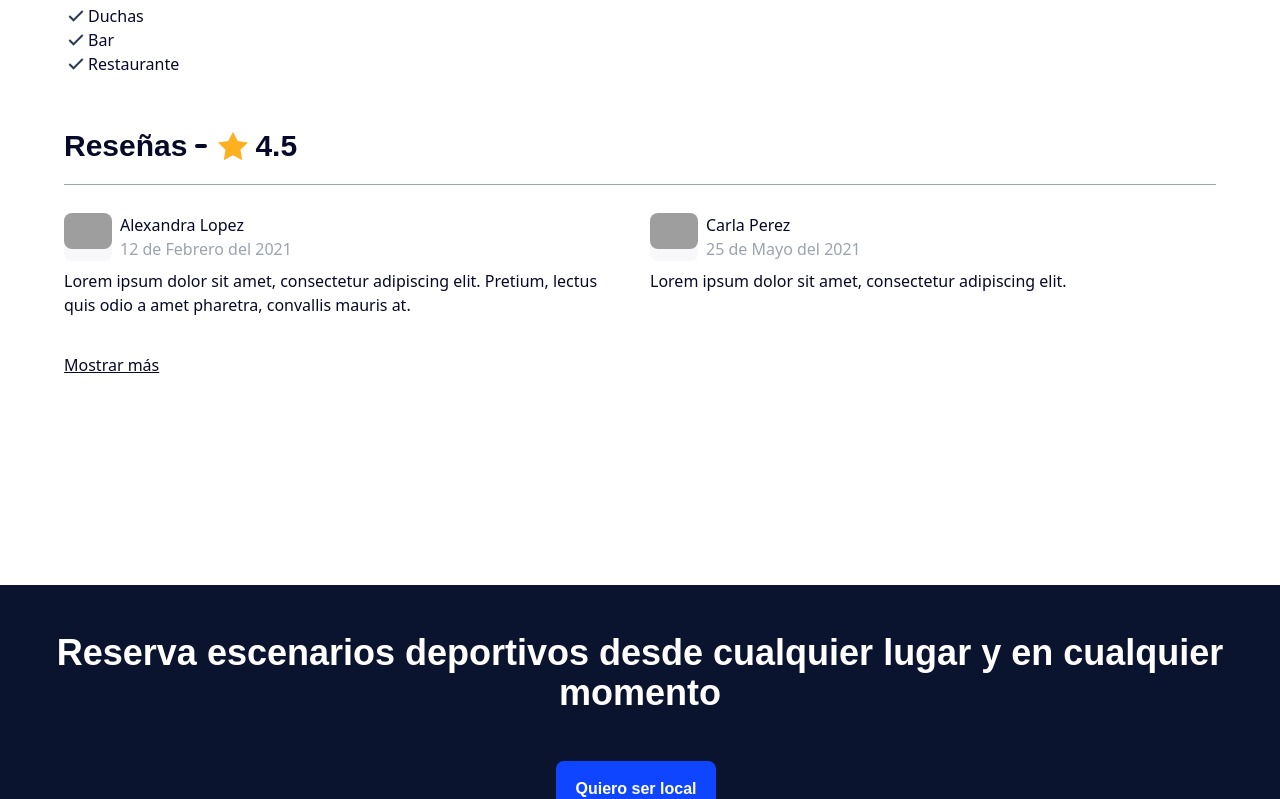
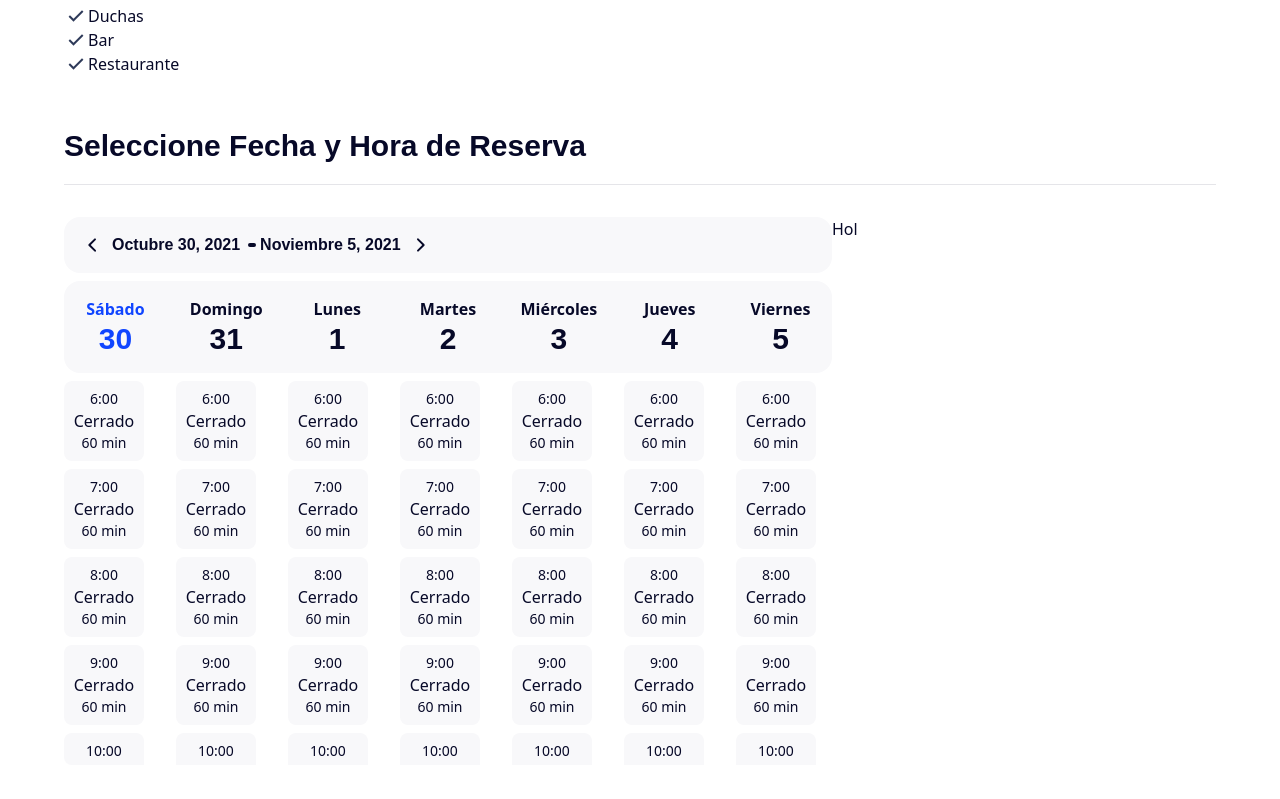
Before and after one commit to ProyectW/arenation, a React (Create React App) app: page /arenas/selected in a window 1280 px wide. Shown: the part 821-1620 px from the top of the page. Built offline with nearby package versions, Linux system fonts and the light colour scheme; grey boxes are pictures that could not be loaded.

Commit message:
Comenzado el Scheduele y creado un hook para controlar el swiper del schedule

```diff
--- a/src/components/Reviews/ArenaReview.js
+++ b/src/components/Reviews/ArenaReview.js
@@ -6,7 +6,7 @@ import Fecha from "../../utils/Fecha";
 export default function ArenaReview(props) {
     return (
         <div className="flex flex-col w-full px-8 py-8 sm:px-16  text-secondary-dark">
-            <div className="border-b border-secondary-gray py-5">
+            <div className="border-b border-secondary-dark border-opacity-10 py-5">
                 <h2 className="flex flex-row items-center">
                     Reseñas
                     <hr className="ml-2 border-2 rounded w-3 mx-1 border-secondary-dark" />
--- /dev/null
+++ b/src/components/Schedule/SelectedArenaSchedule.js
@@ -0,0 +1,135 @@
+import { ReactComponent as ChevronIcon } from "../../assets/img/chevronLeftIcon.svg";
+import { MonthDayYear, getDayOfWeek } from "../../utils/Fecha";
+import useDateSwiper from "../../utils/CustomHooks/useDateSwiper";
+export default function SelectedArenaSchedule(props) {
+    const { rangeDate, moveAWeekToPast, moveAWeekToFuture } = useDateSwiper(
+        new Date()
+    );
+    return (
+        <div className="flex flex-col w-full px-8 py-8 sm:px-16  text-secondary-dark">
+            <div className="border-b border-secondary-dark border-opacity-10 py-5 mb-8">
+                <h2 className="flex flex-row items-center">
+                    Seleccione Fecha y Hora de Reserva
+                </h2>
+            </div>
+            <div className="flex flex-col lg:flex-row">
+                <div className="w-full lg:w-2/3 rounded-2xl">
+                    <ScheduleHeader
+                        rangeDate={rangeDate}
+                        moveAWeekToPast={moveAWeekToPast}
+                        moveAWeekToFuture={moveAWeekToFuture}
+                    />
+                    <div className="flex flex-col min-w-max overflow-x-auto">
+                        <ScheduleDayContainer rangeDate={rangeDate} />
+                        <ScheduleTimeContainer
+                            rangeDate={rangeDate}
+                            scheduleData={props.schedule}
+                        />
+                    </div>
+                </div>
+                <div className="w-full lg:w-1/3">Hol</div>
+            </div>
+        </div>
+    );
+}
+
+function ScheduleHeader(props) {
+    return (
+        <div className="bg-secondary-light rounded-2xl p-4 flex items-center justify-between md:justify-start">
+            <button onClick={() => props.moveAWeekToPast()}>
+                <ChevronIcon className="fill-current text-secondary-dark mr-2" />
+            </button>
+            <div className="flex flex-col md:flex-row justify-center items-center">
+                <h5 className="text-base">
+                    {MonthDayYear(props.rangeDate.minDate)}
+                </h5>
+                <hr className="ml-2 border-2 rounded w-2 mx-1 border-secondary-dark" />
+                <h5 className="text-base">
+                    {MonthDayYear(props.rangeDate.maxDate)}
+                </h5>
+            </div>
+
+            <button onClick={() => props.moveAWeekToFuture()}>
+                <ChevronIcon className="fill-current text-secondary-dark transform rotate-180 ml-2" />
+            </button>
+        </div>
+    );
+}
+
+function ScheduleDayContainer(props) {
+    return (
+        <div className="bg-secondary-light rounded-2xl py-4 my-2 grid grid-cols-7 gap-2 min-w-max">
+            {getListDatesFromRange(props.rangeDate).map((date, i) => (
+                <div
+                    key={i}
+                    className={`flex flex-col justify-center items-center min-w-max px-2 ${
+                        isToday(date)
+                            ? "text-primary-500"
+                            : "text-secondary-dark"
+                    }`}
+                >
+                    <span className="font-semibold">{getDayOfWeek(date)}</span>
+                    <h2>{date.getDate()}</h2>
+                </div>
+            ))}
+        </div>
+    );
+}
+
+function ScheduleTimeContainer(props) {
+    const initialTime = 6;
+    const endTime = 23;
+    const getArrayByRange = (start, end) => {
+        return Array(end - start + 1)
+            .fill()
+            .map((_, idx) => start + idx);
+    };
+    return (
+        <div className="rounded-lg grid grid-cols-7 gap-4 min-w-max max-h-96 overflow-y-auto">
+            {getListDatesFromRange(props.rangeDate).map((date, i) => (
+                <div
+                    key={i}
+                    className="grid grid-flow-row gap-2 justify-center items-center w-max"
+                >
+                    {getArrayByRange(initialTime, endTime).map(
+                        (element, idx) => (
+                            <div className="text-center bg-secondary-light text-secondary-dark p-2 w-20 rounded-lg">
+                                <p className="text-sm">
+                                    {toString(element).length > 1
+                                        ? `${element}:00`
+                                        : `0${element}:00`}
+                                </p>
+                                <p>{"Cerrado"}</p>
+                                <p className="text-sm">{"60 min"}</p>
+                            </div>
+                        )
+                    )}
+                </div>
+            ))}
+        </div>
+    );
+}
+
+function getListDatesFromRange(rangeDate) {
+    const dateList = [];
+    let currentDate = rangeDate.minDate;
+    while (currentDate <= rangeDate.maxDate) {
+        dateList.push(currentDate);
+        currentDate = new Date(
+            currentDate.getFullYear(),
+            currentDate.getMonth(),
+            currentDate.getDate() + 1
+        );
+    }
+
+    return dateList;
+}
+
+function isToday(date) {
+    const currentDate = new Date();
+    return (
+        currentDate.getFullYear() === date.getFullYear() &&
+        currentDate.getMonth() === date.getMonth() &&
+        currentDate.getDate() === date.getDate()
+    );
+}
--- a/src/pages/SelectedArena.js
+++ b/src/pages/SelectedArena.js
@@ -3,6 +3,8 @@ import ArenaHeader from "../components/Header/ArenaHeader";
 import ArenaDetails from "../components/Details/ArenaDetails";
 import ArenaReview from "../components/Reviews/ArenaReview";
 import SelectedArenaGallery from "../components/Gallery/SelectedArenaGallery";
+import SelectedArenaSchedule from "../components/Schedule/SelectedArenaSchedule";
+
 export default class SelectedArena extends React.Component {
     constructor() {
         super();
@@ -50,6 +52,43 @@ export default class SelectedArena extends React.Component {
                             "Lorem ipsum dolor sit amet, consectetur adipiscing elit.",
                     },
                 ],
+                sechedule: [
+                    {
+                        dayOfWeek: 0,
+                        serviceHours: [7, 8, 9, 16, 17, 18, 19, 20, 21, 22],
+                        serviceState: true,
+                    },
+                    {
+                        dayOfWeek: 1,
+                        serviceHours: [18, 19, 20, 21, 23],
+                        serviceState: true,
+                    },
+                    {
+                        dayOfWeek: 2,
+                        serviceHours: [7, 8, 9, 16, 17, 18, 19, 20, 21, 22],
+                        serviceState: true,
+                    },
+                    {
+                        dayOfWeek: 3,
+                        serviceHours: ["01:00", "02:00"],
+                        serviceState: true,
+                    },
+                    {
+                        dayOfWeek: 4,
+                        serviceHours: ["01:00", "02:00"],
+                        serviceState: true,
+                    },
+                    {
+                        dayOfWeek: 5,
+                        serviceHours: ["01:00", "02:00"],
+                        serviceState: true,
+                    },
+                    {
+                        dayOfWeek: 6,
+                        serviceHours: ["01:00", "02:00"],
+                        serviceState: true,
+                    },
+                ],
             },
         };
     }
@@ -77,6 +116,9 @@ export default class SelectedArena extends React.Component {
                     localManagerAvatar={this.state.arenaData.localManagerAvatar}
                     facilities={this.state.arenaData.facilities}
                 />
+                <SelectedArenaSchedule
+                    schedule={this.state.arenaData.schedule}
+                />
                 <ArenaReview
                     score={this.state.arenaData.score}
                     comments={this.state.arenaData.reviews}
--- /dev/null
+++ b/src/utils/CustomHooks/useDateSwiper.js
@@ -0,0 +1,46 @@
+import { useState } from "react";
+export default function useDateSwiper(currentDate = new Date()) {
+    const [rangeDate, setRangeDate] = useState({
+        minDate: currentDate,
+        maxDate: new Date(
+            currentDate.getFullYear(),
+            currentDate.getMonth(),
+            currentDate.getDate() + 6
+        ),
+    });
+
+    const moveAWeekToFuture = () =>
+        setRangeDate({
+            minDate: new Date(
+                rangeDate.maxDate.getFullYear(),
+                rangeDate.maxDate.getMonth(),
+                rangeDate.maxDate.getDate() + 1
+            ),
+            maxDate: new Date(
+                rangeDate.maxDate.getFullYear(),
+                rangeDate.maxDate.getMonth(),
+                rangeDate.maxDate.getDate() + 7
+            ),
+        });
+
+    const moveAWeekToPast = () => {
+        let dayDiff = Math.ceil(
+            (rangeDate.minDate - currentDate) / (1000 * 60 * 60 * 24)
+        );
+        if (dayDiff >= 7) {
+            setRangeDate({
+                minDate: new Date(
+                    rangeDate.minDate.getFullYear(),
+                    rangeDate.minDate.getMonth(),
+                    rangeDate.minDate.getDate() - 7
+                ),
+                maxDate: new Date(
+                    rangeDate.minDate.getFullYear(),
+                    rangeDate.minDate.getMonth(),
+                    rangeDate.minDate.getDate() - 1
+                ),
+            });
+        }
+    };
+    return { rangeDate, moveAWeekToPast, moveAWeekToFuture };
+}
--- a/src/utils/Fecha.js
+++ b/src/utils/Fecha.js
@@ -1,45 +1,114 @@
 export default function Fecha(props) {
-
     const date = new Date(props.fecha);
 
     const day = date.getDate();
     const month = date.getMonth();
     const year = date.getFullYear();
 
-    const mes = ['Enero','Febrero','Marzo','Abril','Mayo','Junio','Julio','Agosto','Septiembre','Octubre','Noviembre','Diciembre'];
+    const mes = [
+        "Enero",
+        "Febrero",
+        "Marzo",
+        "Abril",
+        "Mayo",
+        "Junio",
+        "Julio",
+        "Agosto",
+        "Septiembre",
+        "Octubre",
+        "Noviembre",
+        "Diciembre",
+    ];
 
-    return (day +' de '+ mes[month] + ' del ' + year);
+    return day + " de " + mes[month] + " del " + year;
 }
 
 export function FechaDiaMes(props) {
-
     const date = new Date(props.fecha);
 
     const day = date.getDate();
     const month = date.getMonth();
 
-    const mes = ['Enero','Febrero','Marzo','Abril','Mayo','Junio','Julio','Agosto','Septiembre','Octubre','Noviembre','Diciembre'];
+    const mes = [
+        "Enero",
+        "Febrero",
+        "Marzo",
+        "Abril",
+        "Mayo",
+        "Junio",
+        "Julio",
+        "Agosto",
+        "Septiembre",
+        "Octubre",
+        "Noviembre",
+        "Diciembre",
+    ];
 
-    return (day +' de '+ mes[month]);
+    return day + " de " + mes[month];
 }
 
 export function FechaMesYear(props) {
-
     const date = new Date(props.fecha);
 
     const month = date.getMonth();
     const year = date.getFullYear();
 
-    const mes = ['Enero','Febrero','Marzo','Abril','Mayo','Junio','Julio','Agosto','Septiembre','Octubre','Noviembre','Diciembre'];
+    const mes = [
+        "Enero",
+        "Febrero",
+        "Marzo",
+        "Abril",
+        "Mayo",
+        "Junio",
+        "Julio",
+        "Agosto",
+        "Septiembre",
+        "Octubre",
+        "Noviembre",
+        "Diciembre",
+    ];
 
-    return (mes[month] + ' del ' + year);
+    return mes[month] + " del " + year;
 }
 
 export function FechaYear(props) {
-
     const date = new Date(props.fecha);
 
     const year = date.getFullYear();
 
-    return (year);
+    return year;
 }
+
+export function MonthDayYear(date) {
+    const spanishMonth = [
+        "Enero",
+        "Febrero",
+        "Marzo",
+        "Abril",
+        "Mayo",
+        "Junio",
+        "Julio",
+        "Agosto",
+        "Septiembre",
+        "Octubre",
+        "Noviembre",
+        "Diciembre",
+    ];
+    const customDate = new Date(date);
+    return `${
+        spanishMonth[customDate.getMonth()]
+    } ${customDate.getDate()}, ${customDate.getFullYear()}`;
+}
+
+export function getDayOfWeek(date) {
+    const spanishDays = [
+        "Domingo",
+        "Lunes",
+        "Martes",
+        "Miércoles",
+        "Jueves",
+        "Viernes",
+        "Sábado",
+    ];
+    return spanishDays[date.getDay()];
+}
```
Also changed, not shown: src/utils/SelectedArenaScheduleController.js (added, +16 -0 lines), src/assets/img/chevronLeftIcon.svg (added).
